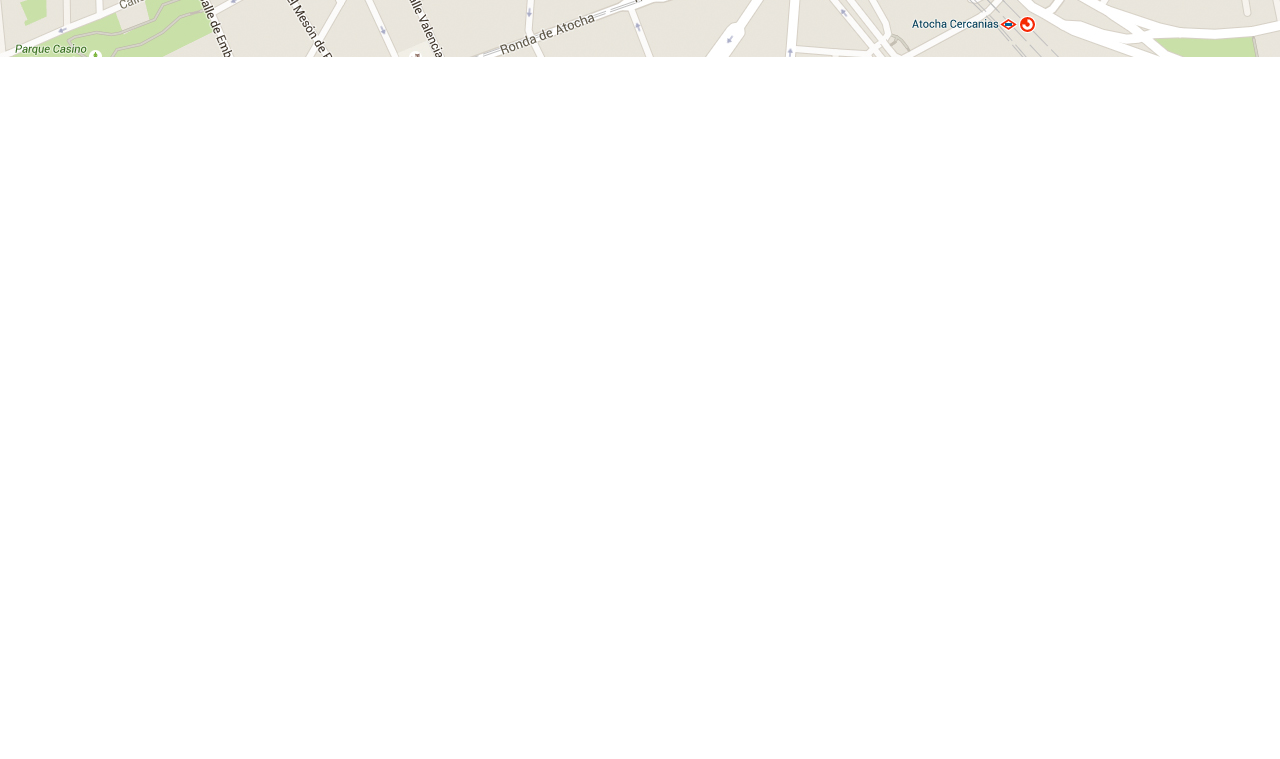
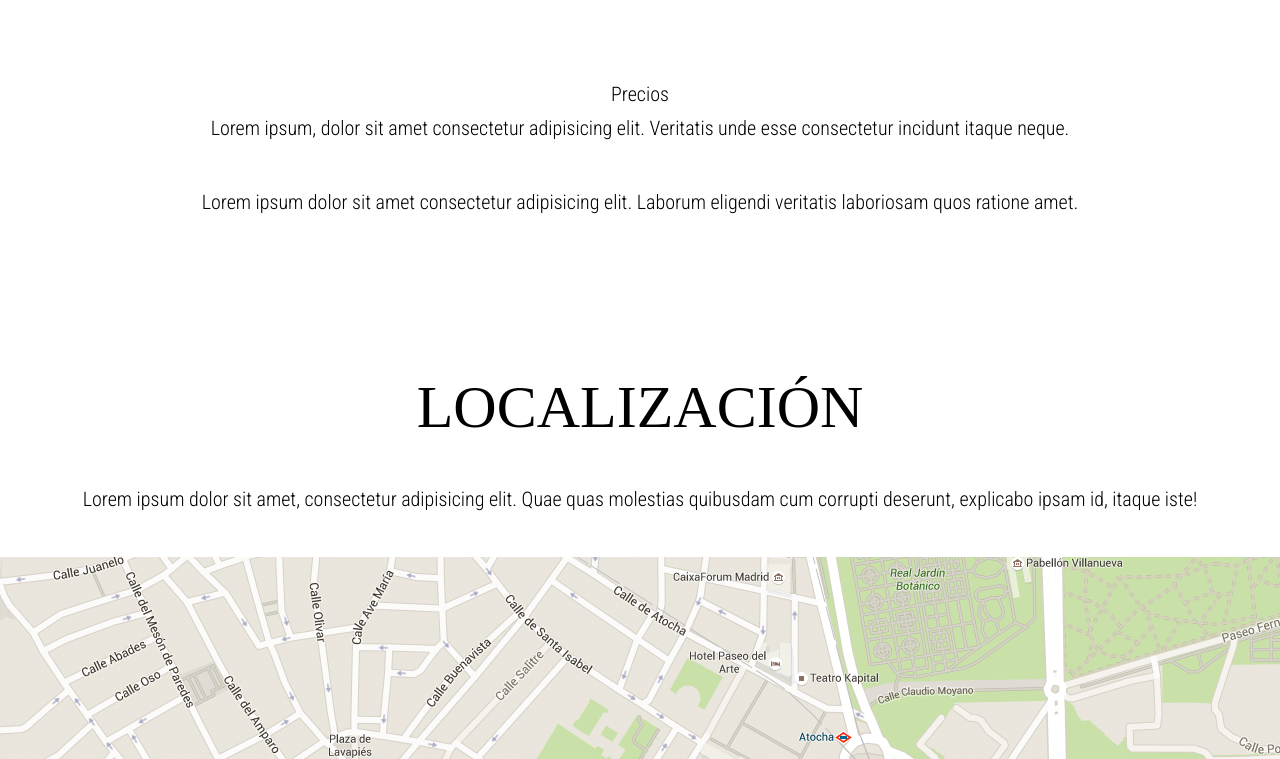
Before and after one commit to FerGuevaraM95/LandingPage, a plain HTML site: page index.html in a window 1280 px wide. Shown: the part 1728-2487 px from the top of the page. Before the commit the page ends 1795 px from the top, so only its background shows below. Drawn offline with Linux system fonts and the light colour scheme; a web font is replaced by a local one.

Commit message:
Add general styles

```diff
--- a/sass/layout/_general.sass
+++ b/sass/layout/_general.sass
@@ -10,3 +10,21 @@ html
 body
     text-align: center
     font: 300 20px/1.7 $primaryFont
+
+.title
+    margin-bottom: 40px
+    font: 60px 'Stint Ultra Condensed'
+    text-transform: uppercase
+
+p
+    margin-bottom: 40px
+
+.content
+    padding: 80px 0
+
+.btn
+    display: inline-block
+    padding: 10px 40px
+    border: 2px solid $color4
+    text-decoration: none
+    color: $color4
```
Also changed, not shown: public/css/landing.css.
